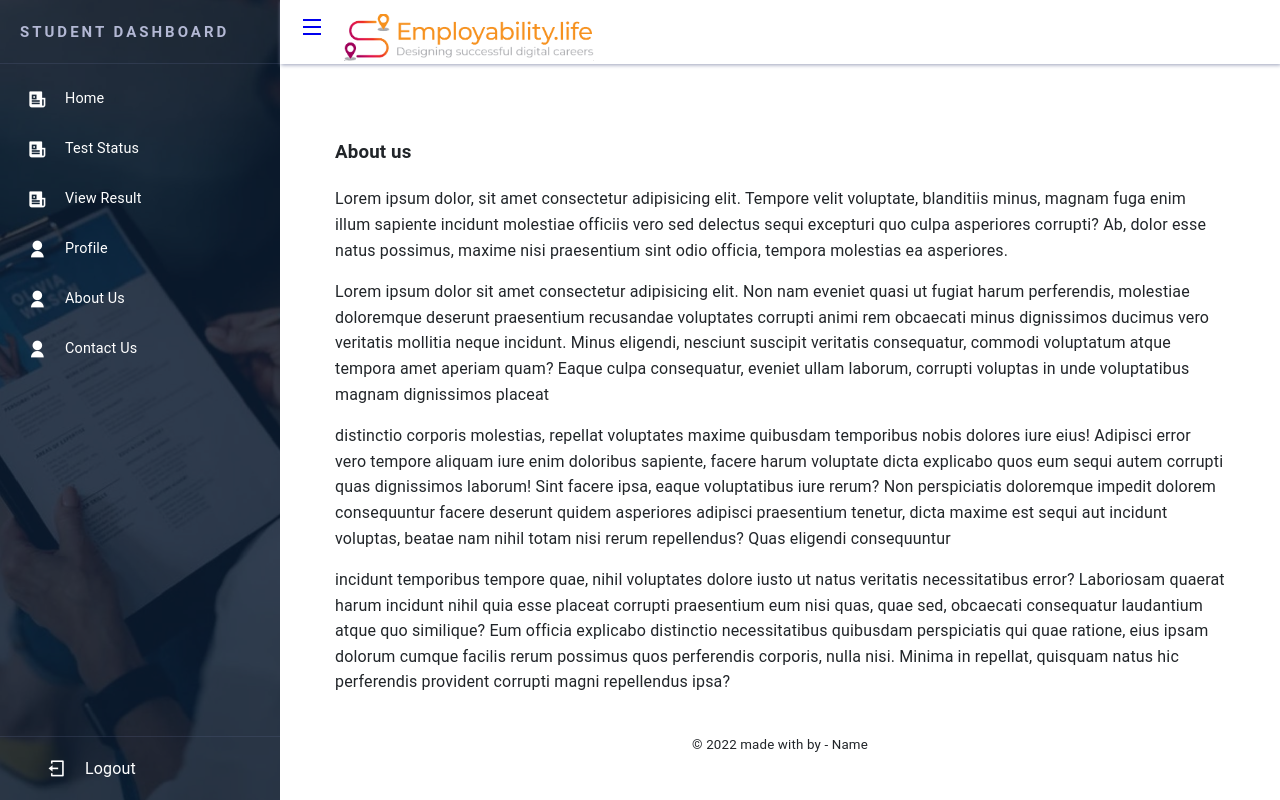
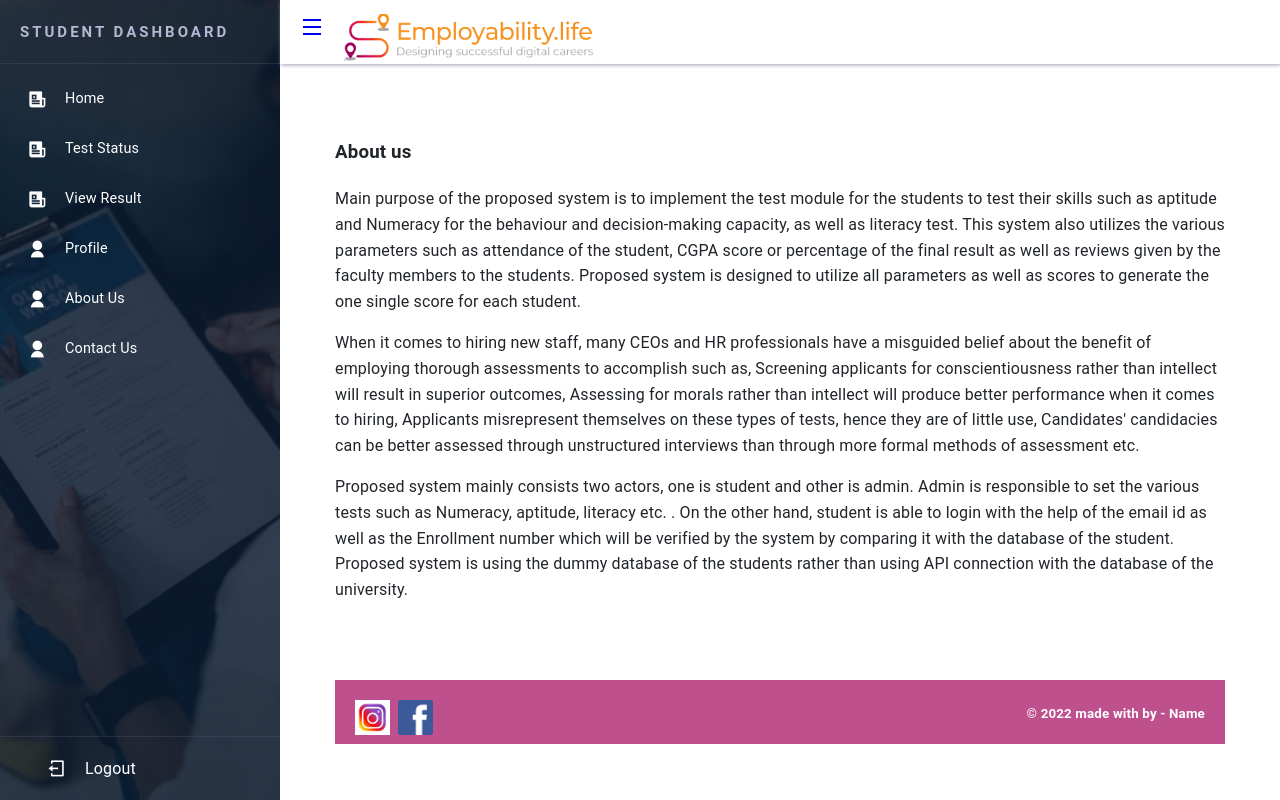
Before and after one commit to ankitpakhale/QuizWithAdmin, a Django app: page /about/ in a window 1280 px wide. Run offline with Django 3.2, Linux system fonts and the light colour scheme; some libraries are stand-ins or nearby versions.

Commit message:
A_Changes: minor

```diff
--- a/changes.txt
+++ /dev/null
@@ -1,5 +0,0 @@
-gpa --> cat %
-remove test cat
-remove del cat
-edit symbol in view cat
-add question redirect on same page
--- a/quiz/models.py
+++ b/quiz/models.py
@@ -39,10 +39,6 @@ class Testappear(models.Model):
     isappear=models.BooleanField(default=False)
     dat=models.DateField(auto_now_add=True)
 
-    # def __str__(self):
-    #     return self.t_user
-
-# kaam ka nhi hai --> Quiz
 class Quiz123(models.Model):
     title=models.CharField(max_length=10)
     category=models.ForeignKey(Testcategory,on_delete=models.CASCADE, null=True, default="")
@@ -65,7 +61,6 @@ class Answer(models.Model):
     def __str__(self):
         return str(self.question)
 
-# kaam ka nhi hai --> Records
 class Record(models.Model):
     student=models.ForeignKey(registerform,on_delete=models.CASCADE,null=True,default="")
 
--- a/quiz/static/css/demo.css
+++ b/quiz/static/css/demo.css
@@ -11,8 +11,8 @@ body {
   width: 18%;
   height: max-content;
   margin: 10px 0 10px 0;
+  background-color: lightpink;
 }
-
 .menu_item {
   margin: 8px;
   height: 100%;
--- a/quiz/static/css/style.css
+++ b/quiz/static/css/style.css
@@ -80,11 +80,12 @@ input {
 .form input[type="email"],
 .form input[type="password"],
 .form input[type="text"],
-.form input[type="number"],
-.form input[type="submit"] {
+.form input[type="number"]{
     width: 100%;
 }
-
+.form input[type="submit"] {
+    width: 30%;
+}
 .form-login label,
 .form-login input[type="number"],
 .form-login input[type="password"],
@@ -205,7 +206,12 @@ input {
     width: 80px;
     min-width: 80px;
 }
-
+/* footer {
+    clear: both;
+    position: relative;
+    height: 10%;
+    margin-top: -1px;
+} */
 @media (max-width: 480px) {
     .layout .sidebar.break-point-xs {
         position: fixed;
@@ -596,7 +602,7 @@ input {
 .layout .footer {
     text-align: center;
     margin-top: auto;
-    margin-bottom: 20px;
+    margin-bottom: 1px;
     padding: 20px;
 }
 
@@ -1090,11 +1096,13 @@ input.radio:focus~label:before {
 }
 
 .allcat_row1 {
+    background-color: rgb(247, 183, 158);
     /* border: 2px solid #ff00ff; */
     padding: 30px;
     text-align: justify;
     margin: 20px;
     width: 33%;
+    font-weight: 500;
     /* box-shadow: rgba(0, 0, 0, 0.4) 0px 2px 4px, rgba(0, 0, 0, 0.3) 0px 7px 13px -3px, rgba(0, 0, 0, 0.2) 0px -3px 0px inset; */
     box-shadow: rgba(0, 0, 0, 0.24) 0px 3px 8px;
 }
--- a/quiz/templates/admin_base.html
+++ b/quiz/templates/admin_base.html
@@ -12,7 +12,7 @@
 
                 <div class="menu">
 
-                        <div class="card menu_item">
+                        <div class="card menu_item" style="background-color: rgb(253, 229, 233);">
                                 <span class="button button1" onclick="window.location.href='';"
                                         style="margin-top: 10px; ">
                                         <a href="{% url 'adprofile' %}" style="text-decoration: none; color: black; ">
--- a/quiz/templates/sign.html
+++ b/quiz/templates/sign.html
@@ -36,7 +36,7 @@
                     <input type="submit" value="Log in">
                 </div>
                 <br>
-                <a href="{% url 'student_login_view' %}">Go To Login</a>
+                <a href="{% url 'student_login_view' %}">Go To Student Login</a>
             </form>
         </div>
     </div>
--- a/quiz/templates/stu_about.html
+++ b/quiz/templates/stu_about.html
@@ -5,33 +5,15 @@
 <div>
     <h3>About us</h3>
     <p>
-        Lorem ipsum dolor, sit amet consectetur adipisicing elit. Tempore velit voluptate, blanditiis
-        minus, magnam fuga enim illum sapiente incidunt molestiae officiis vero sed delectus sequi
-        excepturi quo culpa asperiores corrupti? Ab, dolor esse natus possimus,
-        maxime nisi praesentium sint odio officia, tempora molestias ea asperiores.
-    </p>
-    <p>Lorem ipsum dolor sit amet consectetur adipisicing elit. Non nam eveniet quasi ut fugiat harum perferendis,
-        molestiae doloremque deserunt praesentium recusandae voluptates corrupti animi rem obcaecati minus dignissimos
-        ducimus vero veritatis mollitia neque incidunt. Minus eligendi, nesciunt suscipit veritatis consequatur, commodi
-        voluptatum atque tempora amet aperiam quam? Eaque culpa consequatur, eveniet ullam laborum, corrupti voluptas in
-        unde voluptatibus magnam dignissimos placeat
+        Main purpose of the proposed system is to implement the test module for the students to test their skills such as aptitude and Numeracy for the behaviour and decision-making capacity, as well as literacy test. This system also utilizes the various parameters such as attendance of the student, CGPA score or percentage of the final result as well as reviews given by the faculty members to the students. Proposed system is designed to utilize all parameters as well as scores to generate the one single score for each student.
     </p>
     <p>
-        distinctio corporis molestias, repellat voluptates maxime quibusdam
-        temporibus nobis dolores iure eius! Adipisci error vero tempore aliquam iure enim doloribus sapiente, facere
-        harum voluptate dicta explicabo quos eum sequi autem corrupti quas dignissimos laborum! Sint facere ipsa, eaque
-        voluptatibus iure rerum? Non perspiciatis doloremque impedit dolorem consequuntur facere deserunt quidem
-        asperiores adipisci praesentium tenetur, dicta maxime est sequi aut incidunt voluptas, beatae nam nihil totam
-        nisi rerum repellendus? Quas eligendi consequuntur
+        When it comes to hiring new staff, many CEOs and HR professionals have a misguided belief about the benefit of employing thorough assessments to accomplish such as, Screening applicants for conscientiousness rather than intellect will result in superior outcomes, Assessing for morals rather than intellect will produce better performance when it comes to hiring, Applicants misrepresent themselves on these types of tests, hence they are of little use, Candidates' candidacies can be better assessed through unstructured interviews than through more formal methods of assessment etc.
     </p>
     <p>
-        incidunt temporibus tempore quae, nihil voluptates dolore
-        iusto ut natus veritatis necessitatibus error? Laboriosam quaerat harum incidunt nihil quia esse placeat
-        corrupti praesentium eum nisi quas, quae sed, obcaecati consequatur laudantium atque quo similique? Eum officia
-        explicabo distinctio necessitatibus quibusdam perspiciatis qui quae ratione, eius ipsam dolorum cumque facilis
-        rerum possimus quos perferendis corporis, nulla nisi. Minima in repellat, quisquam natus hic perferendis
-        provident corrupti magni repellendus ipsa?
+        Proposed system mainly consists two actors, one is student and other is admin. Admin is responsible to set the various tests such as Numeracy, aptitude, literacy etc. . On the other hand, student is able to login with the help of the email id as well as the Enrollment number which will be verified by the system by comparing it with the database of the student. Proposed system is using the dummy database of the students rather than using API connection with the database of the university.
     </p>
+
 </div>
 
 {% endblock %}
--- a/quiz/templates/stu_allcat.html
+++ b/quiz/templates/stu_allcat.html
@@ -4,17 +4,18 @@
 <div class="question">
     <div>
         <h3>Test Category</h3>
+        <small><q>Student should give various tests which helps to identify the employability skill of the Candidate.</q></small>
     </div>
 
     <div class="allcat_row">
         {% for i in allcat %}
         <div style="margin: 5px 30px 5px 0;">
-            <a class="btn btn-primary" href="{% url 'stu_question' i.id %}">{{i.name}}</a>
+            <a class="btn btn-primary" style="padding: 50px 100px 50px 100px;" href="{% url 'stu_question' i.id %}"><strong>{{i.name}}</strong></a>
         </div>
         {% endfor %}
     </div>
 
-    <div class="stu_row">
+    <div    class="stu_row">
         <div class="allcat_row1">
             <p><strong>Literacy </strong>in its broadest sense describes "particular ways of thinking about and doing
                 reading and writing" with the purpose of understanding or expressing thoughts or ideas in written form
--- a/quiz/templates/stu_base.html
+++ b/quiz/templates/stu_base.html
@@ -112,11 +112,18 @@
                 {% endblock%}
 
 
-<footer class="footer">
-    <small style="margin-bottom: 20px; display: inline-block">
-        © 2022 made with
-        by - Name </a>
+<footer class="footer" style="background-color:#bd508d;">
+  <span style="float: left;">
+    <a href="https://www.instagram.com" target="_blank"><img src="{% static 'icon/instagram.jpg' %}" style="height:35px; width: 35px;"></a>&nbsp;
+    <a href="https://www.facebook.com" target="_blank"><img src="{% static 'icon/facebook.png' %}"  style="height:35px; width: 35px;"></a>
+</span>
+<span style="float: right;">
+    <small style="margin-bottom: 20px; display: inline-block; color:white;">
+        © <b>2022 made with
+        by - Name
+        </b>
     </small>
+</span>
 </footer>
 </main>
 <div class="overlay"></div>
--- a/quiz/templates/stu_catWiseResult.html
+++ b/quiz/templates/stu_catWiseResult.html
@@ -18,7 +18,7 @@
             {% for i in all_data %}
             <tr>
                 <td>{{i.cat_name}}</td>
-                <td>{{i.percentage}}</td>
+                <td>{{i.percentage}}%</td>
             </tr>
             {% endfor %}
         </tbody>
--- a/quiz/templates/stu_contact.html
+++ b/quiz/templates/stu_contact.html
@@ -34,7 +34,7 @@
         </div>
 
         <div class="form-field">
-            <input type="submit" value="Change">
+            <input type="submit" value="Send">
         </div>
     </form>
 </div>
--- a/quiz/templates/stu_result.html
+++ b/quiz/templates/stu_result.html
@@ -15,7 +15,7 @@
             {% for l, v in res.items %}
             <tr>
                 <td>{{l}}</td>
-                <td>{{v}}</td>
+                <td>{{v}}%</td>
             </tr>
             {% endfor %}
         </tbody>
--- a/quiz/views.py
+++ b/quiz/views.py
@@ -14,16 +14,12 @@ def index(request):
     if 'email' in request.session:
         print(request.session['email'])
         n=AdminForm.objects.get(email=request.session['email'])
-    # a=Record.objects.all()
         a=registerform.objects.all()
-        # count=Record.objects.all().count()
         count=registerform.objects.all().count()
         q=question.objects.all()
         r=StudentReport.objects.all()
         return render(request,'index.html',{'data':a,'c':count,'q':len(q),'n':n,'r':r})
     return redirect('sign1')
-# ------------------------------------------------------------------------------------------------
-    # return render(request,'index.html')
 
 def profile(request):
     if 'email' in request.session:
@@ -117,7 +113,6 @@ def delete_student(request,id):
 
 def logout(request):
     if 'email' in request.session:
-        # n=AdminForm.objects.get(email=request.session['email'])
         del request.session['email']
     return redirect('sign1')
 
@@ -156,7 +151,6 @@ def edit_student(request,id):
         attend=request.POST['attendance']
         cgpa=request.POST['cgpa']
         rev=request.POST['review']
-        # sc=request.POST['score']
 
         obj.name=name
         obj.email=email
@@ -165,7 +159,6 @@ def edit_student(request,id):
         obj.Attendance=attend
         obj.cgpa=cgpa
         obj.review=rev
-        # obj.score=sc
         obj.save()
 
         return redirect('index1')
@@ -227,7 +220,6 @@ def Add_student(request):
         model.Attendance=request.POST['attendence']
         model.cgpa=request.POST['cgpa']
         model.review=request.POST['review']
-        # model.score=request.POST['score']
         model.save()
         newly=registerform.objects.last()
         allcat=Testcategory.objects.all()
@@ -278,7 +270,6 @@ def student_signup_view(request):
                     password = password
                 )
                 db.save()
-                # msg = "Signup successfully done"
                 msg = f"Your Enrollment no is this, {new_enroll_no}"
                 print(msg)
                 return render(request,'student_signup.html', {'msg': msg})
@@ -295,9 +286,7 @@ def student_login_view(request):
         enroll_no = request.POST['enroll_no']
         password = request.POST['password']
         try:
-            print('get_enroll')
             get_enroll = registerform.objects.get(Enrollment_No=enroll_no)
-            print(get_enroll)
             if get_enroll.password == password:
                 request.session['enroll_no'] = enroll_no
                 msg = "Student Successfully logged in"
@@ -353,10 +342,6 @@ def stu_result(request):
             values.append(i)
         fig = go.Figure(data=[go.Pie(labels=labels, values=values, hole=.3)])
         fig.show()
-
-        # all_data = StudentReport.objects.filter(stu_name = show_data)
-        # print(all_data)
-
         res = {}
         for key in labels:
             for value in values:
@@ -397,13 +382,8 @@ def stu_question(request, id):
                 change.isappear=True
                 change.save()
                 return redirect('stucalu',id)
-                # return redirect('stu_catWiseResult')
-        # show_data = registerform.objects.get(Enrollment_No = request.session['enroll_no'])
         total_size = len(final_dict)
         return render(request, 'stu_question.html',{'final':final_dict, 'total_size':total_size})
-        # print("Inside particular ID", id)
-        # return render(request, 'stu_question.html')
-    # else:
     return redirect('student_login_view')
 
 def stu_profile(request):
@@ -459,9 +439,7 @@ def stu_category_calculation(request,id):
         ans=len(s)
         total_quest=len(q)
         final=(ans*100)/total_quest
-
         StudentReport.objects.create(stu_name=u,cat_name=c,percentage=final)
-        # return redirect('stu_result')
         return redirect('stu_catWiseResult')
     return redirect('student_login_view')
 
```
Also changed, not shown: db.sqlite3, quiz/static/icon/facebook.png (added), quiz/static/icon/instagram.jpg (added), requirements.txt (line endings or trailing spaces), 1 other file.
